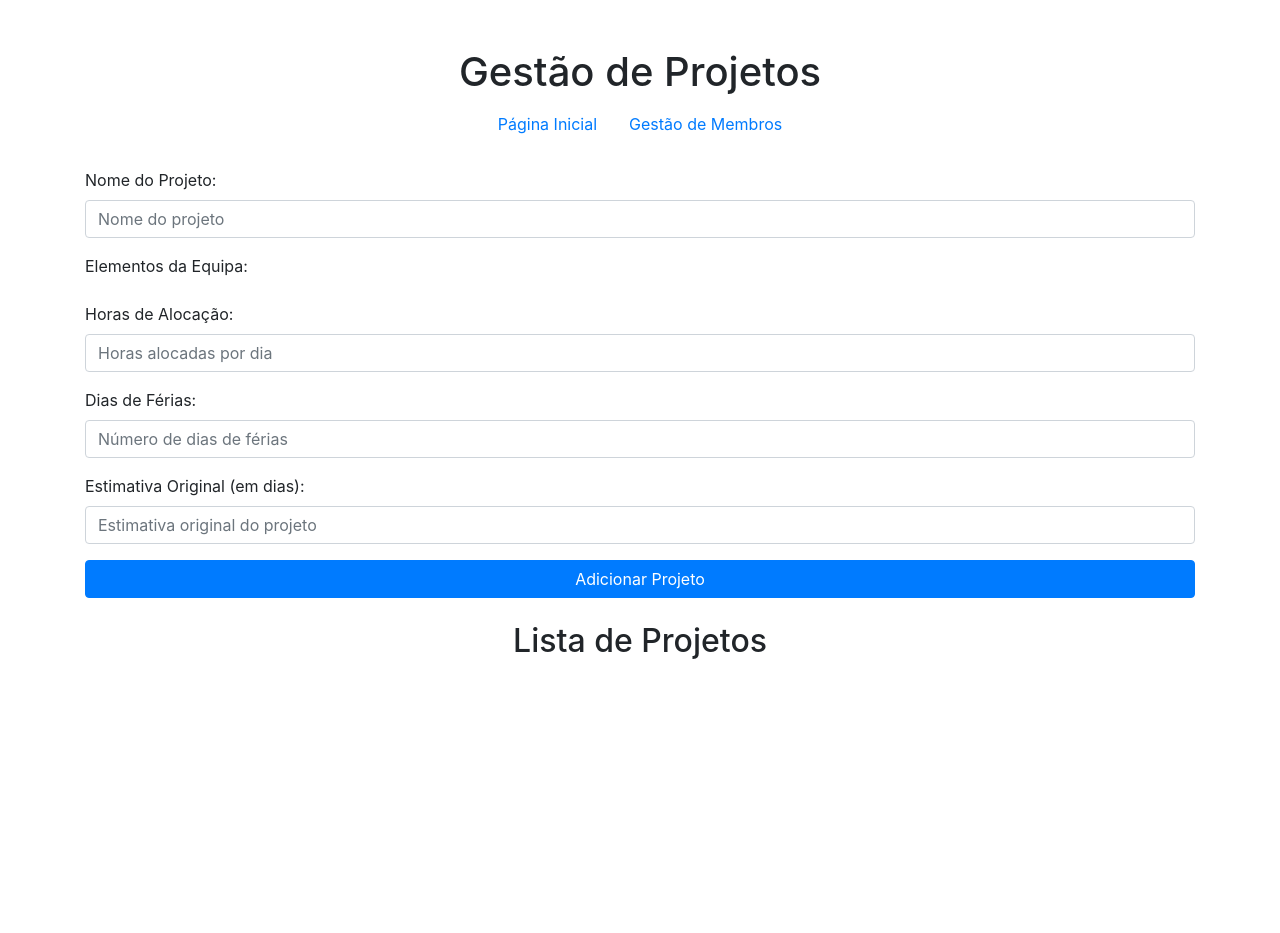
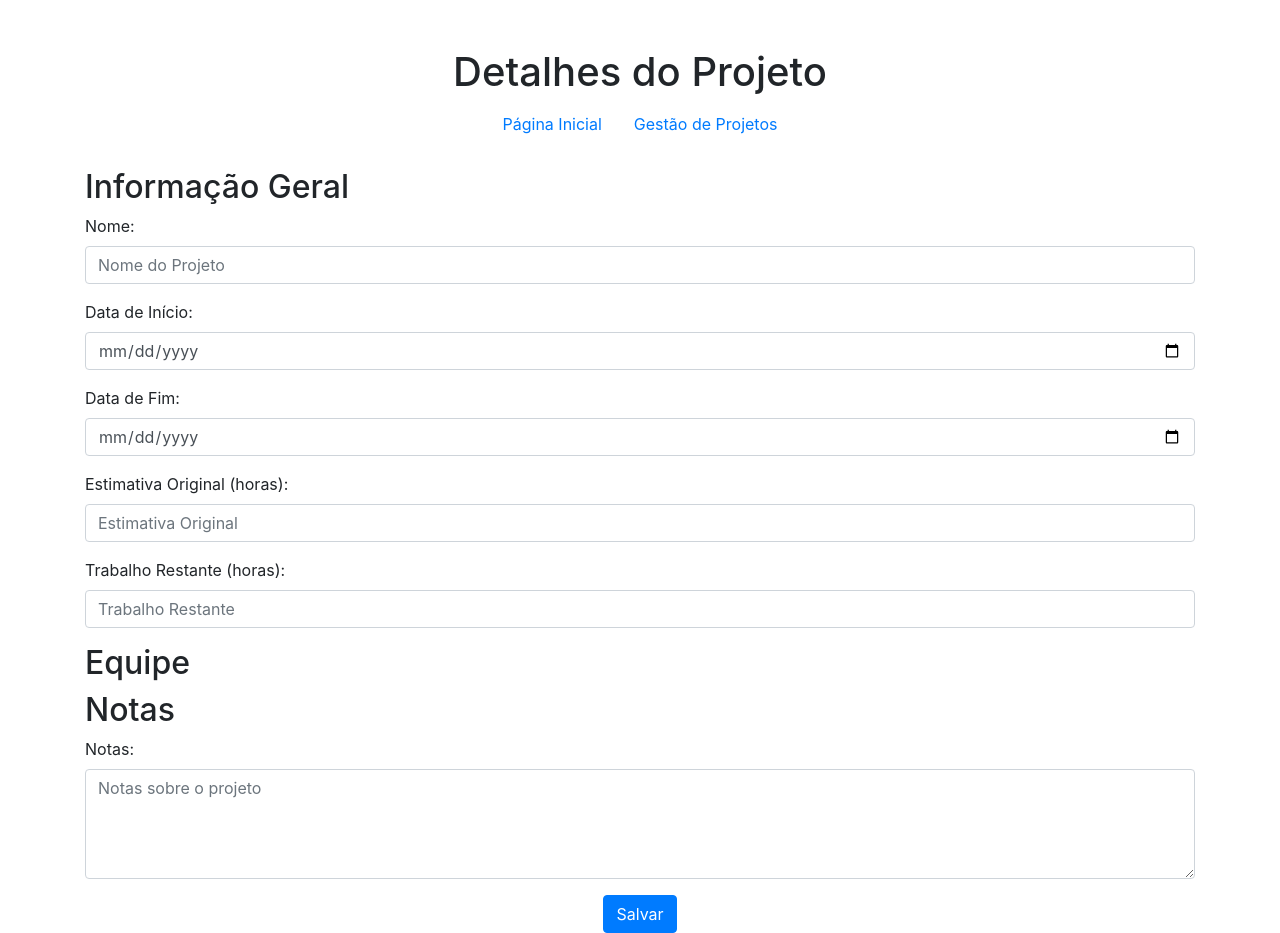
Before and after one commit to noliveira87/pm_worksforce, a plain HTML site: page projects.html in a window 1280 px wide. Before the commit the page ends 800 px from the top, so only its background shows below. Drawn offline with nearby package versions, Linux system fonts and the light colour scheme.

Commit message:
Change Projects page structure

```diff
--- a/projects.html
+++ b/projects.html
@@ -3,47 +3,62 @@
 <head>
     <meta charset="UTF-8">
     <meta name="viewport" content="width=device-width, initial-scale=1.0">
-    <title>Gestão de Projetos</title>
+    <title>Detalhes do Projeto</title>
     <link rel="stylesheet" href="https://stackpath.bootstrapcdn.com/bootstrap/4.5.2/css/bootstrap.min.css">
+    <script src="scripts/projects.js" defer></script>
 </head>
 <body>
     <div class="container mt-5">
-        <h1 class="text-center">Gestão de Projetos</h1>
+        <h1 class="text-center">Detalhes do Projeto</h1>
         <nav class="nav justify-content-center mb-4">
             <a class="nav-link" href="index.html">Página Inicial</a>
-            <a class="nav-link" href="members.html">Gestão de Membros</a>
+            <a class="nav-link" href="projects.html">Gestão de Projetos</a>
         </nav>
-        <form id="projectForm">
+        <div id="projectDetails" class="mt-4">
+            <!-- Informação Geral -->
+            <section>
+                <h2>Informação Geral</h2>
                 <div class="form-group">
-                <label for="projectName">Nome do Projeto:</label>
-                <input type="text" id="projectName" name="projectName" class="form-control" placeholder="Nome do projeto">
+                    <label for="projectName">Nome:</label>
+                    <input type="text" id="projectName" class="form-control" placeholder="Nome do Projeto">
                 </div>
                 <div class="form-group">
-                <label for="teamMembers">Elementos da Equipa:</label>
-                <div id="teamMembers" class="form-check"></div>
+                    <label for="startDate">Data de Início:</label>
+                    <input type="date" id="startDate" class="form-control">
                 </div>
                 <div class="form-group">
-                <label for="allocationHours">Horas de Alocação:</label>
-                <input type="number" id="allocationHours" name="allocationHours" class="form-control" placeholder="Horas alocadas por dia">
+                    <label for="endDate">Data de Fim:</label>
+                    <input type="date" id="endDate" class="form-control">
                 </div>
                 <div class="form-group">
-                <label for="vacationDays">Dias de Férias:</label>
-                <input type="number" id="vacationDays" name="vacationDays" class="form-control" placeholder="Número de dias de férias">
+                    <label for="originalEstimate">Estimativa Original (horas):</label>
+                    <input type="number" id="originalEstimate" class="form-control" placeholder="Estimativa Original">
                 </div>
                 <div class="form-group">
-                <label for="originalEstimate">Estimativa Original (em dias):</label>
-                <input type="number" id="originalEstimate" name="originalEstimate" class="form-control" placeholder="Estimativa original do projeto">
+                    <label for="remainingWork">Trabalho Restante (horas):</label>
+                    <input type="number" id="remainingWork" class="form-control" placeholder="Trabalho Restante">
                 </div>
-            <button type="button" class="btn btn-primary btn-block" onclick="addProject()">Adicionar Projeto</button>
-        </form>
-        <div id="successMessage" class="alert alert-success mt-4" role="alert" style="display: none;">
-            <!-- Mensagem de sucesso será inserida aqui -->
+            </section>
+
+            <!-- Equipe -->
+            <section>
+                <h2>Equipe</h2>
+                <div id="teamMembers">
+                    <!-- Membros da equipe serão renderizados aqui -->
                 </div>
+            </section>
 
-        <!-- Adicionando a lista de projetos -->
-        <div id="projectsList" class="mt-4">
-            <h2 class="text-center">Lista de Projetos</h2>
-            <ul id="projects" class="list-group"></ul>
+            <!-- Notas -->
+            <section>
+                <h2>Notas</h2>
+                <div class="form-group">
+                    <label for="projectNotes">Notas:</label>
+                    <textarea id="projectNotes" class="form-control" rows="4" placeholder="Notas sobre o projeto"></textarea>
+                </div>
+            </section>
+        </div>
+        <div class="text-center mt-3">
+            <button id="saveProjectBtn" class="btn btn-primary">Salvar</button>
         </div>
     </div>
     <script src="scripts/members.js" defer></script>
--- a/scripts/members.js
+++ b/scripts/members.js
@@ -5,6 +5,7 @@ function loadMembers() {
     const storedMembers = localStorage.getItem(membersKey);
     if (storedMembers) {
         members = JSON.parse(storedMembers);
+        populateTeamMembers(); // Adiciona essa linha para chamar a função após carregar os membros
         renderMembers(); // Renderizar membros ao carregar a página
     }
 }
@@ -73,7 +74,7 @@ function addMember() {
         members.push(newMember);
         saveMembers(); // Salvar membros após adição
         renderMembers();
-        populateTeamMembers();
+        populateTeamMembers(); // Popula os membros da equipe após adição
         memberNameInput.value = "";
     } else {
         alert("Please enter the member's name.");
@@ -113,7 +114,7 @@ function deleteMember(index) {
         members.splice(index, 1);
         saveMembers(); // Salvar membros após exclusão
         renderMembers();
-        populateTeamMembers();
+        populateTeamMembers(); // Popula os membros da equipe após exclusão
     }
 }
 
@@ -123,7 +124,7 @@ function editMember(index) {
         members[index].name = newName.trim();
         saveMembers(); // Salvar membros após edição
         renderMembers();
-        populateTeamMembers();
+        populateTeamMembers(); // Popula os membros da equipe após edição
     } else {
         alert('Please enter a valid name.');
     }
@@ -131,5 +132,5 @@ function editMember(index) {
 
 document.addEventListener('DOMContentLoaded', () => {
     loadMembers();
-    populateTeamMembers();
+    populateTeamMembers(); // Popula os membros da equipe ao carregar a página
 });
```
Lines whose indentation alone changed are shown as unchanged.
